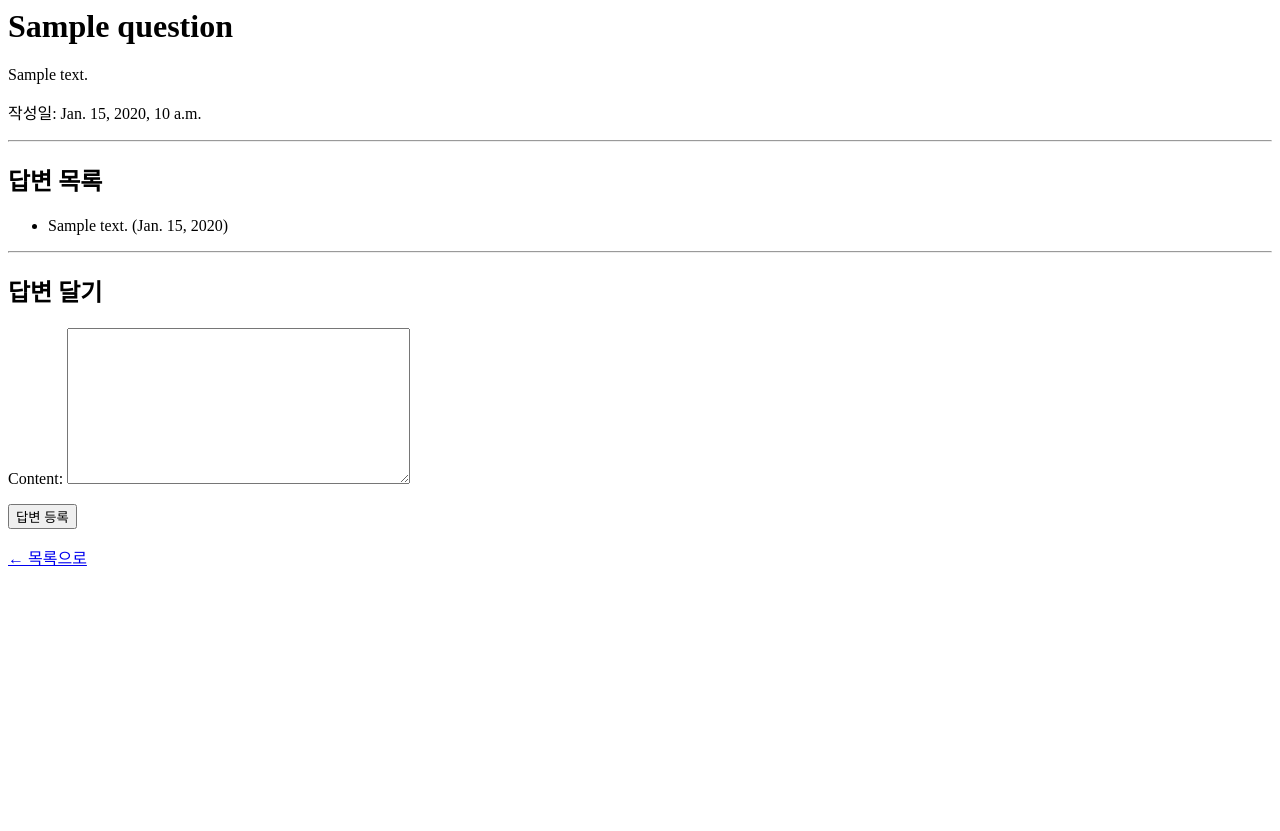
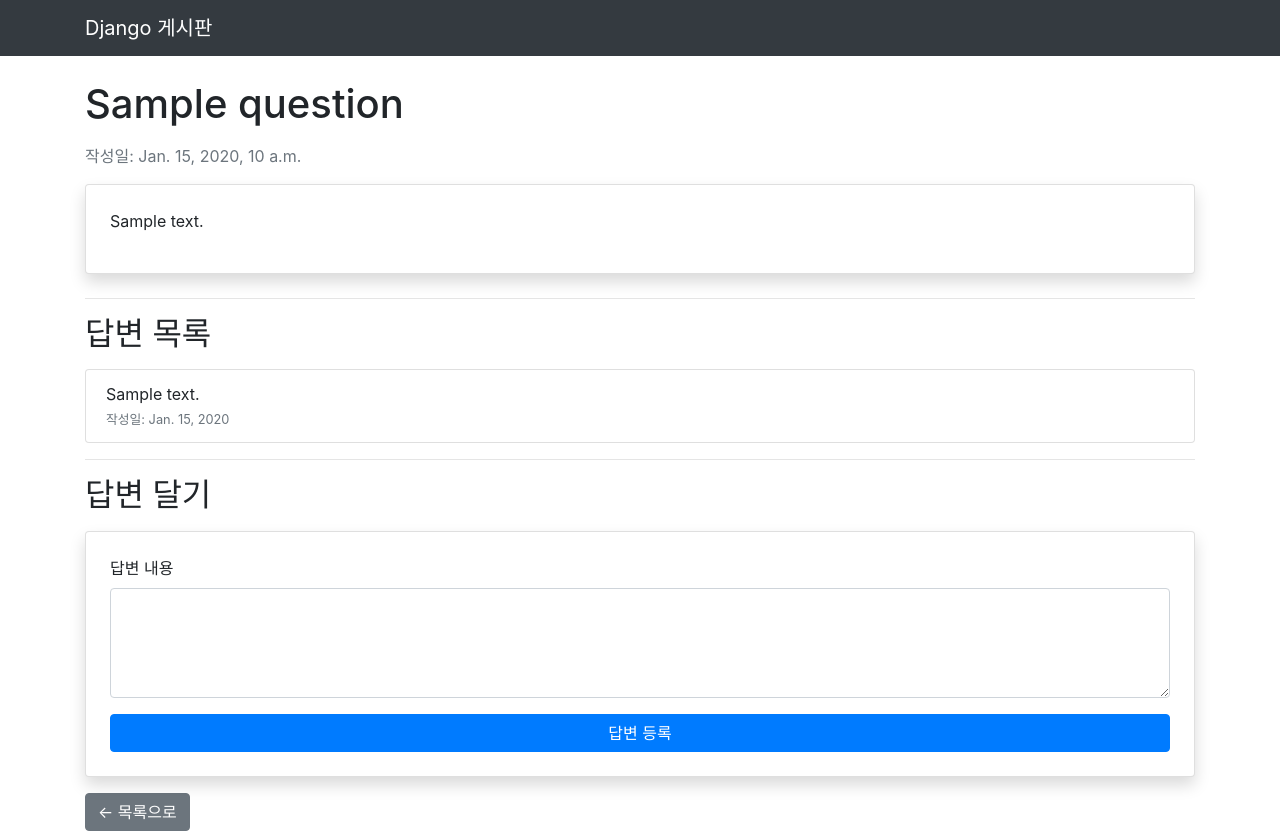
Before and after one commit to sua-repo/django-psa_board, a Django app: page /1/ in a window 1280 px wide. Before the commit the page ends 566 px from the top, so only its background shows below. Run offline with Django 5.2, Linux system fonts and the light colour scheme; tables that the repository leaves empty hold one stand-in row (values such as "Sample post"); some libraries are stand-ins or nearby versions.

Commit message:
부트스트랩 적용

```diff
--- a/board/forms.py
+++ b/board/forms.py
@@ -23,6 +23,9 @@ class AnswerForm(forms.ModelForm) :
 
         fields = ['content']
 
+        widgets = {
+            "content": forms.Textarea(attrs={"class": "form-control w-100", "rows": 4}),
+        }
 
     def clean(self) :
         cleaned_data = super().clean()
--- /dev/null
+++ b/board/templates/board/base.html
@@ -0,0 +1,23 @@
+<!DOCTYPE html>
+<html lang="ko">
+    <head>
+        <meta charset="UTF-8">
+        <meta name="viewport" content="width=device-width, initial-scale=1">
+        <title>{% block title %}Django Board{% endblock %}</title>
+        <!-- Bootstrap 4.x 적용 -->
+        <link rel="stylesheet" href="https://stackpath.bootstrapcdn.com/bootstrap/4.5.2/css/bootstrap.min.css">
+    </head>
+    <body>
+        <nav class="navbar navbar-expand-lg navbar-dark bg-dark">
+            <div class="container">
+                <a class="navbar-brand" href="{% url 'board:question_list' %}">Django 게시판</a>
+            </div>
+        </nav>
+        <div class="container mt-4">
+            {% block content %}{% endblock %}
+        </div>
+        <!-- Bootstrap JS 추가 -->
+        <script src="https://code.jquery.com/jquery-3.5.1.slim.min.js"></script>
+        <script src="https://stackpath.bootstrapcdn.com/bootstrap/4.5.2/js/bootstrap.min.js"></script>
+    </body>
+</html>
--- a/board/templates/board/question_detail.html
+++ b/board/templates/board/question_detail.html
@@ -1,26 +1,37 @@
-<h1>{{ question.title }}</h1>
-<p>{{ question.content }}</p>
-<p>작성일: {{ question.create_date }}</p>
+{% extends "board/base.html" %}
+
+{% block title %}{{ question.title }}{% endblock title %}
+
+{% block content %}
+<h1 class="mb-3">{{ question.title }}</h1>
+<p class="text-muted">작성일: {{ question.create_date }}</p>
+
+<div class="card p-4 shadow mb-4">
+  <p>{{ question.content }}</p>
+</div>
 
 <hr>
 
-<h2>답변 목록</h2>
+<h2 class="mb-3">답변 목록</h2>
 {% if question.answer_set.all %}
-  <ul>
+  <ul class="list-group">
     {% for answer in question.answer_set.all %}
-      <li>{{ answer.content }} ({{ answer.create_date }})</li>
+      <li class="list-group-item">
+        {{ answer.content }} <br>
+        <small class="text-muted">작성일: {{ answer.create_date }}</small>
+      </li>
     {% endfor %}
   </ul>
 {% else %}
-  <p>아직 답변이 없습니다.</p>
+  <p class="text-muted">아직 답변이 없습니다.</p>
 {% endif %}
 
 <hr>
 
-<h2>답변 달기</h2>
+<h2 class="mb-3">답변 달기</h2>
 
 {% if request.method == "POST" and form.errors %}
-  <div style="color: red;">
+  <div class="alert alert-danger">
     <ul>
       {% for field in form %}
         {% for error in field.errors %}
@@ -31,10 +42,14 @@
   </div>
 {% endif %}
 
-<form method="post">
+<form method="post" class="card p-4 shadow w-100">
   {% csrf_token %}
-  {{ form.as_p }}
-  <button type="submit">답변 등록</button>
+  <div class="mb-3">
+    <label class="form-label">답변 내용</label>
+    {{ form.content }}  <!-- 이제 자동으로 스타일이 적용됨 -->
+  </div>
+  <button type="submit" class="btn btn-primary">답변 등록</button>
 </form>
 
-<a href="{% url 'board:question_list' %}">← 목록으로</a>
+<a href="{% url 'board:question_list' %}" class="btn btn-secondary mt-3">← 목록으로</a>
+{% endblock content %}
```
Also changed, not shown: board/templates/board/question_form.html (+22 -7 lines), board/templates/board/question_list.html (+36 -36 lines), board/templatetags/__init__.py (added).
